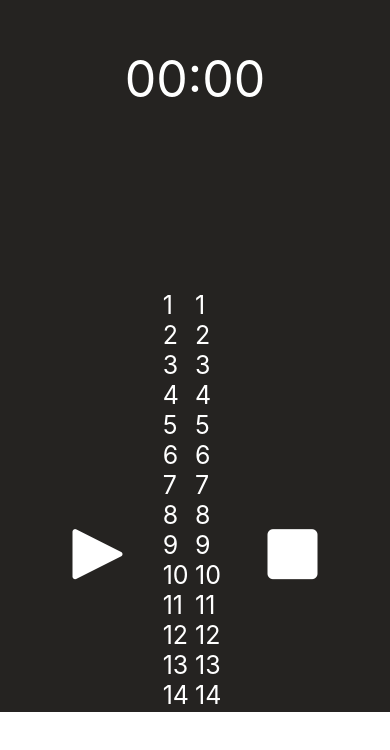
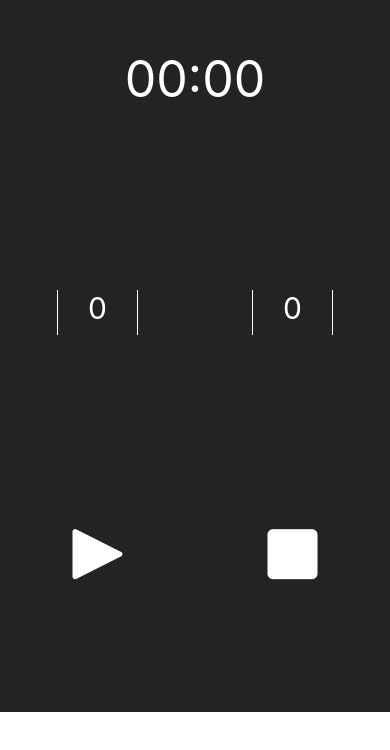
Before and after one commit to jia-son/RNExamApp, a React Native app: screen / in a window 390 px wide. Shown: the part 132-882 px from the top of the page. After the commit the page ends 844 px from the top, so only its background shows below. Built offline with nearby package versions, Linux system fonts and the light colour scheme.

Commit message:
스크롤 감소 타이머 마무리

```diff
--- a/App.tsx
+++ b/App.tsx
@@ -189,148 +189,7 @@
 //   },
 // });
 
-// 감소 타이머
-// import React, {useEffect, useState} from 'react';
-// import {
-//   StyleSheet,
-//   View,
-//   Text,
-//   TouchableOpacity,
-//   TextInput,
-// } from 'react-native';
-// import Icon from 'react-native-vector-icons/Fontisto';
-
-// export default function App(): React.JSX.Element {
-//   const [seconds, setSeconds] = useState(0);
-//   const [initialTime, setInitialTime] = useState(0); // 사용자에게 값 입력받기 위해 추가
-//   const [isActive, setIsActive] = useState(false);
-
-//   useEffect(() => {
-//     var interval: any;
-
-//     if (isActive) {
-//       interval = setInterval(() => {
-//         // setSeconds(prevSconds => prevSconds + 1);
-//         if (seconds !== 0) {
-//           setSeconds(prevSeconds => prevSeconds - 1); // 증가가 아닌 감소
-//         } else {
-//           handleReset();
-//         }
-//       }, 1000);
-//     } else {
-//       clearInterval(interval);
-//     }
-
-//     return () => clearInterval(interval);
-//   }, [isActive, seconds]);
-
-//   const handleToggle = () => {
-//     setIsActive(!isActive);
-//   };
-
-//   const handleReset = () => {
-//     // setSeconds(0);
-//     setSeconds(initialTime * 60);
-//     setIsActive(false);
-//   };
-
-//   const handleInitialTimeChange = (text: string) => {
-//     setInitialTime(parseInt(text, 10));
-//     // setSeconds(parseInt(text, 10));
-//     setSeconds(parseInt(text, 10) * 60); // 분 단위로 변환
-//   };
-
-//   const formattedTime = () => {
-//     const minutes = Math.floor(seconds / 60);
-//     const remainingSeconds = seconds % 60;
-//     return `${String(minutes).padStart(2, '0')}:${String(
-//       remainingSeconds,
-//     ).padStart(2, '0')}`;
-//   };
-
-//   return (
-//     <View style={styles.container}>
-//       <View style={styles.timeContainer}>
-//         <Text style={styles.timeStyle}>{formattedTime()}</Text>
-//       </View>
-//       <View style={styles.inputContainer}>
-//         <TextInput
-//           style={styles.inputStyle}
-//           placeholderTextColor="white"
-//           placeholder="시간 입력 (분 단위)"
-//           keyboardType="numeric"
-//           onChangeText={handleInitialTimeChange}
-//           underlineColorAndroid="white"
-//         />
-//       </View>
-//       <View style={styles.buttonContainer}>
-//         <TouchableOpacity onPress={handleToggle}>
-//           <Text style={styles.buttonStyle}>
-//             {isActive ? (
-//               <Icon name="pause" size={50} color={'white'} />
-//             ) : (
-//               <Icon name="play" size={50} color={'white'} />
-//             )}
-//           </Text>
-//         </TouchableOpacity>
-//         <TouchableOpacity onPress={handleReset}>
-//           <Text style={styles.buttonStyle}>
-//             <Icon name="stop" size={50} color={'white'} />
-//           </Text>
-//         </TouchableOpacity>
-//       </View>
-//     </View>
-//   );
-// }
-
-// const styles = StyleSheet.create({
-//   container: {
-//     flex: 1,
-//     backgroundColor: '#252321',
-//   },
-//   timeContainer: {
-//     flex: 2,
-//     justifyContent: 'center',
-//     alignItems: 'center',
-//   },
-//   buttonContainer: {
-//     flex: 1,
-//     flexDirection: 'row',
-//     justifyContent: 'space-around',
-//     alignItems: 'center',
-//   },
-//   timeStyle: {
-//     fontSize: 50,
-//     fontWeight: '400',
-//     color: 'white',
-//   },
-//   buttonStyle: {
-//     fontSize: 50,
-//     fontWeight: '400',
-//     color: 'white',
-//     paddingBottom: 100,
-//   },
-//   inputContainer: {
-//     flex: 1,
-//     justifyContent: 'center',
-//     alignItems: 'center',
-//   },
-//   inputStyle: {
-//     height: 50,
-//     width: '30%',
-//     borderColor: 'white',
-//     borderWidth: 1,
-//     color: 'white',
-//     textAlign: 'center',
-//     borderTopWidth: 0,
-//     borderLeftWidth: 0,
-//     borderRightWidth: 0,
-//     borderBottomWidth: 0,
-//     paddingBottom: 10,
-//   },
-// });
-
-// 스크롤 감소 타이머
+// // 스크롤 감소 타이머
 import React, {useEffect, useState} from 'react';
 import {
   StyleSheet,
@@ -348,8 +207,8 @@ export default function App(): React.JSX.Element {
   const [initialSTime, setInitialSTime] = useState(0);
   const [isActive, setIsActive] = useState(false);
 
-  const minuteArray = Array.from({length: 60}, (_, index) => index + 1);
-  const secondArray = Array.from({length: 60}, (_, index) => index + 1);
+  const minuteArray = Array.from({length: 60}, (_, index) => index);
+  const secondArray = Array.from({length: 60}, (_, index) => index);
 
   useEffect(() => {
     var interval: any;
@@ -402,19 +261,29 @@ export default function App(): React.JSX.Element {
         <Text style={styles.timeStyle}>{formattedTime()}</Text>
       </View>
       <View style={styles.scrollContainer}>
-        <View style={{flexDirection: 'row'}}>
-          <ScrollView contentContainerStyle={styles.scrollContentContainer}>
+        <View style={styles.scrollContainerFirstChild}>
+          <ScrollView
+            pagingEnabled={true}
+            showsVerticalScrollIndicator={false}
+            contentContainerStyle={styles.scrollContentContainer}
+            indicatorStyle={'white'}>
             {minuteArray.map((minute, index) => (
               <TouchableOpacity
+                style={styles.touchableOpacity}
                 key={index}
                 onPress={() => handleMinuteSelection(minute)}>
                 <Text style={styles.scrollMinutes}>{minute}</Text>
               </TouchableOpacity>
             ))}
           </ScrollView>
-          <ScrollView contentContainerStyle={styles.scrollContentContainer}>
+          <ScrollView
+            pagingEnabled={true}
+            showsVerticalScrollIndicator={false}
+            contentContainerStyle={styles.scrollContentContainer}
+            indicatorStyle={'white'}>
             {secondArray.map((second, index) => (
               <TouchableOpacity
+                style={styles.touchableOpacity}
                 key={index}
                 onPress={() => handleSecondSelection(second)}>
                 <Text style={styles.scrollMinutes}>{second}</Text>
@@ -471,14 +340,25 @@ const styles = StyleSheet.create({
     paddingBottom: 100,
   },
   scrollMinutes: {
+    height: 45,
     color: 'white',
-    fontSize: 25,
+    fontSize: 30,
+    paddingHorizontal: 30,
   },
   scrollContentContainer: {
     flexDirection: 'column',
+    alignItems: 'center',
   },
   scrollContainer: {
     flex: 1,
-    alignItems: 'center',
+  },
+  scrollContainerFirstChild: {
+    flexDirection: 'row',
+    height: 45,
+  },
+  touchableOpacity: {
+    borderColor: 'white',
+    borderLeftWidth: 1, // 좌측에 선 추가
+    borderRightWidth: 1,
   },
 });
```
